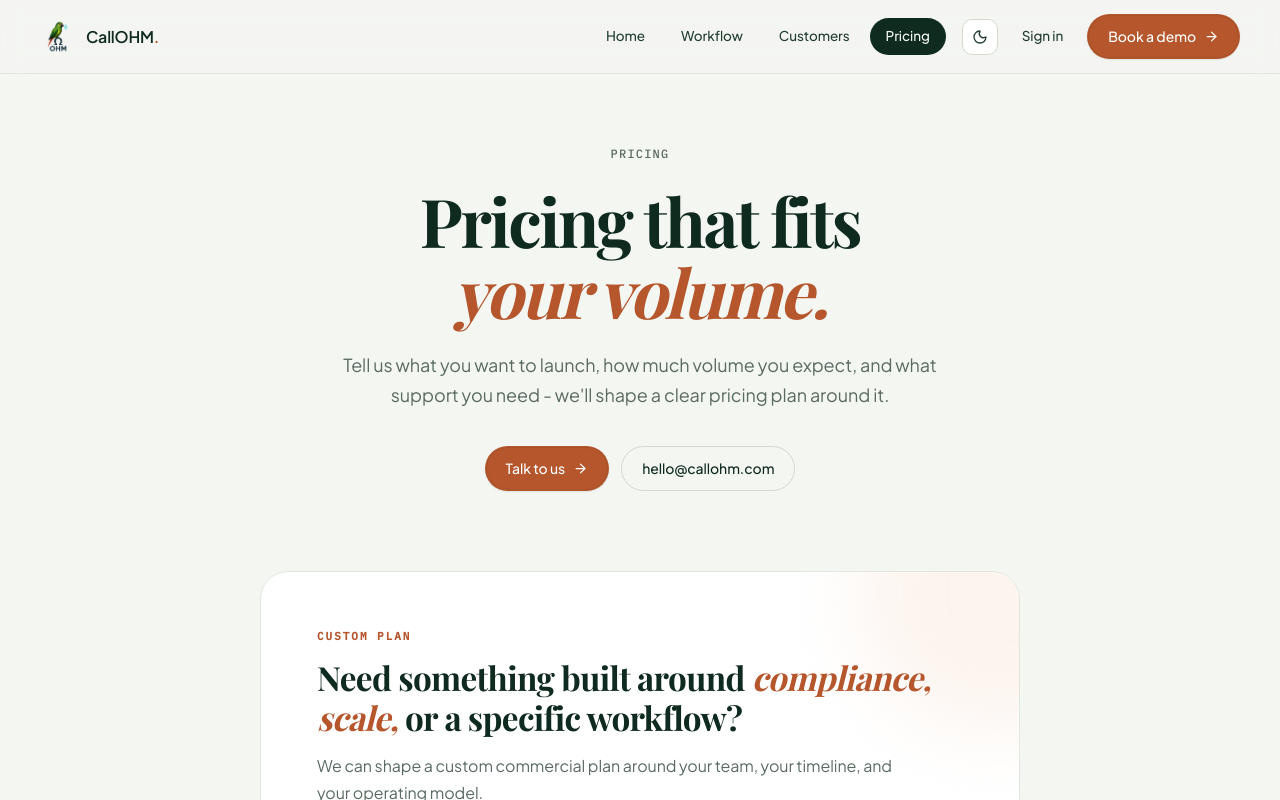
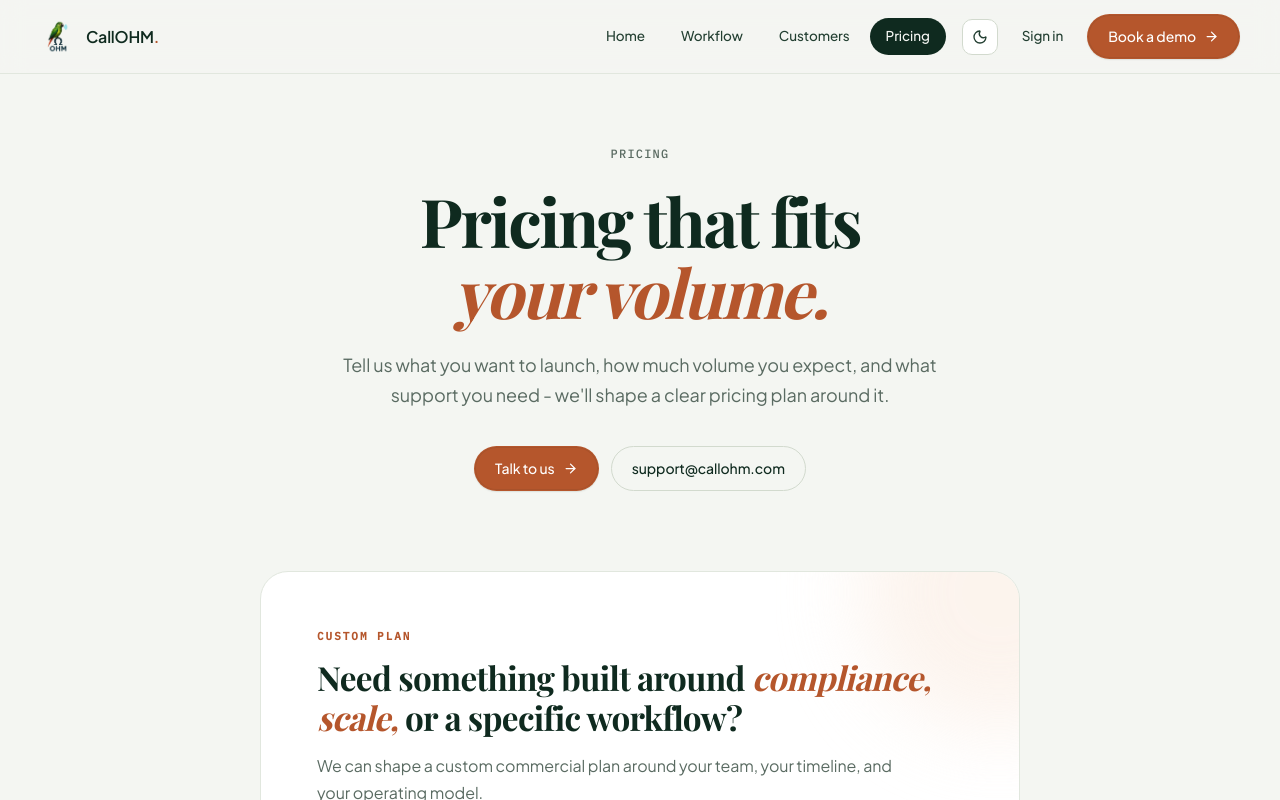
Before and after one commit to ShashirekhaPurview/PurviewCallOHM-CollegeAdmissions, a React (Vite) app: page /pricing in a window 1280 px wide. Shown: the top 800 px of the page. Built offline with nearby package versions, Linux system fonts and the light colour scheme; a web font is replaced by a local one.

Commit message:
updated the support mail

```diff
--- a/src/pages/PricingPage.jsx
+++ b/src/pages/PricingPage.jsx
@@ -105,8 +105,8 @@
           <Link to="/book-demo" className="btn btn-primary btn-arrow">
             Talk to us <ArrowRight size={15} />
           </Link>
-          <a href="mailto:hello@callohm.com" className="btn btn-ghost">
-            hello@callohm.com
+          <a href="mailto:support@callohm.com" className="btn btn-ghost">
+            support@callohm.com
           </a>
         </motion.div>
       </section>
```
